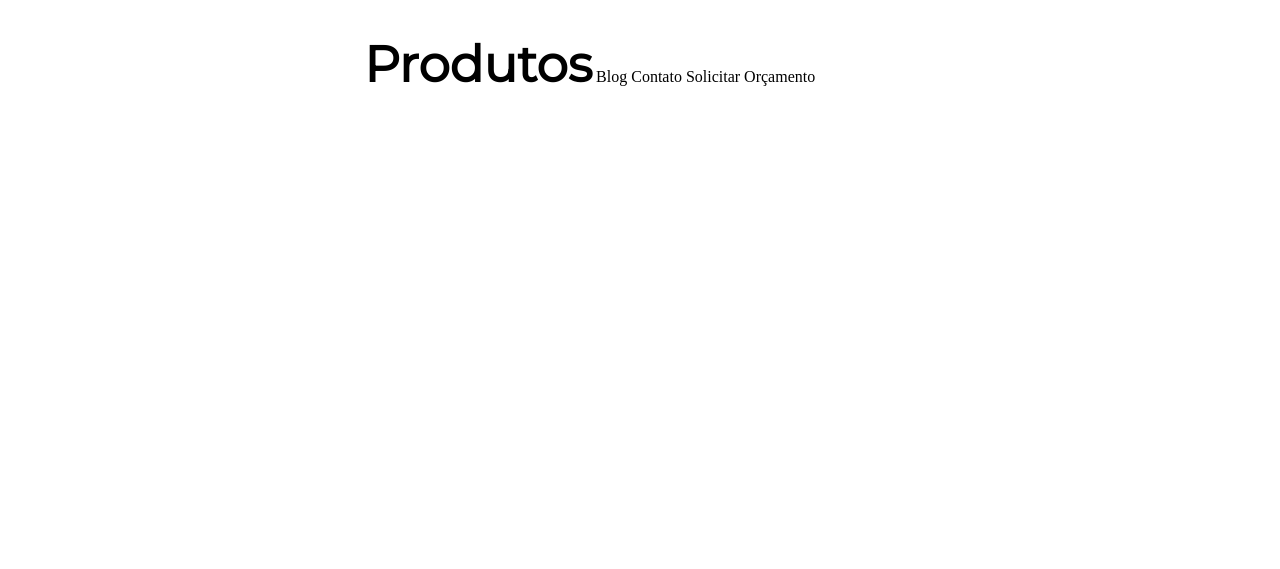
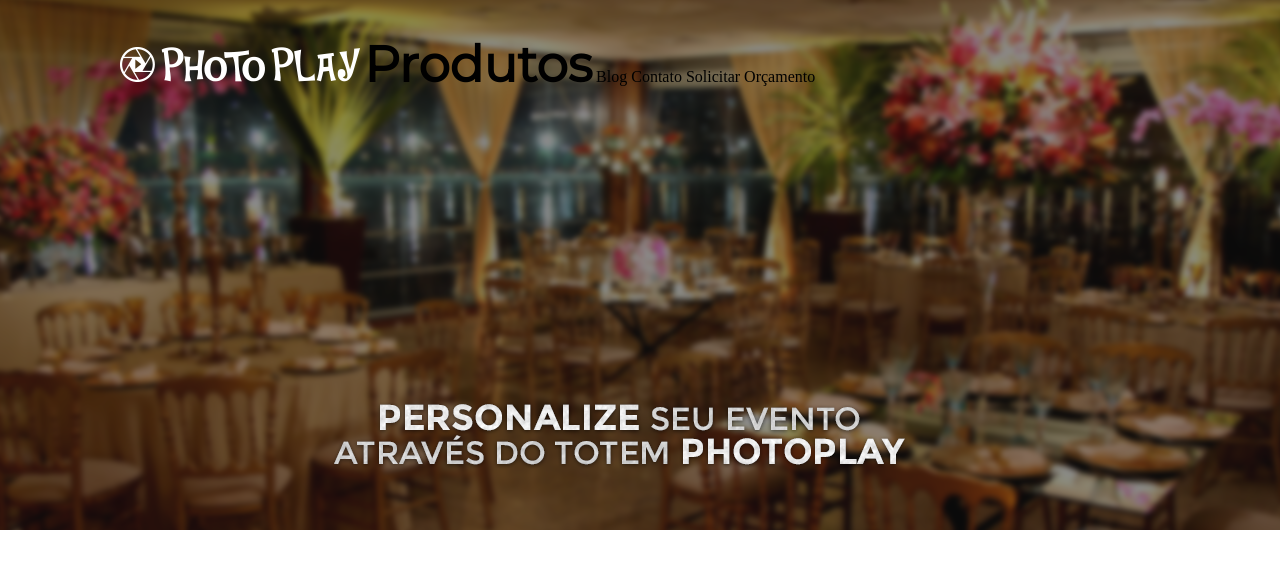
Before and after one commit to paulovillani/photoplay, a Django app: page / in a window 1280 px wide. Shown: the top 569 px of the page. Run offline with Django 3.2, Linux system fonts and the light colour scheme.

Commit message:
resolvendo conflitos

```diff
--- a/portal/templates/portal_base.html
+++ b/portal/templates/portal_base.html
@@ -8,6 +8,8 @@
 	<style type="text/css">
 		#header{
 			width: 1400px;
+			background-image: url("{{STATIC_URL}}img/banner.png");
+			height: 530px;
 		}
 		#header_container{
 			width: 1000px;
```
